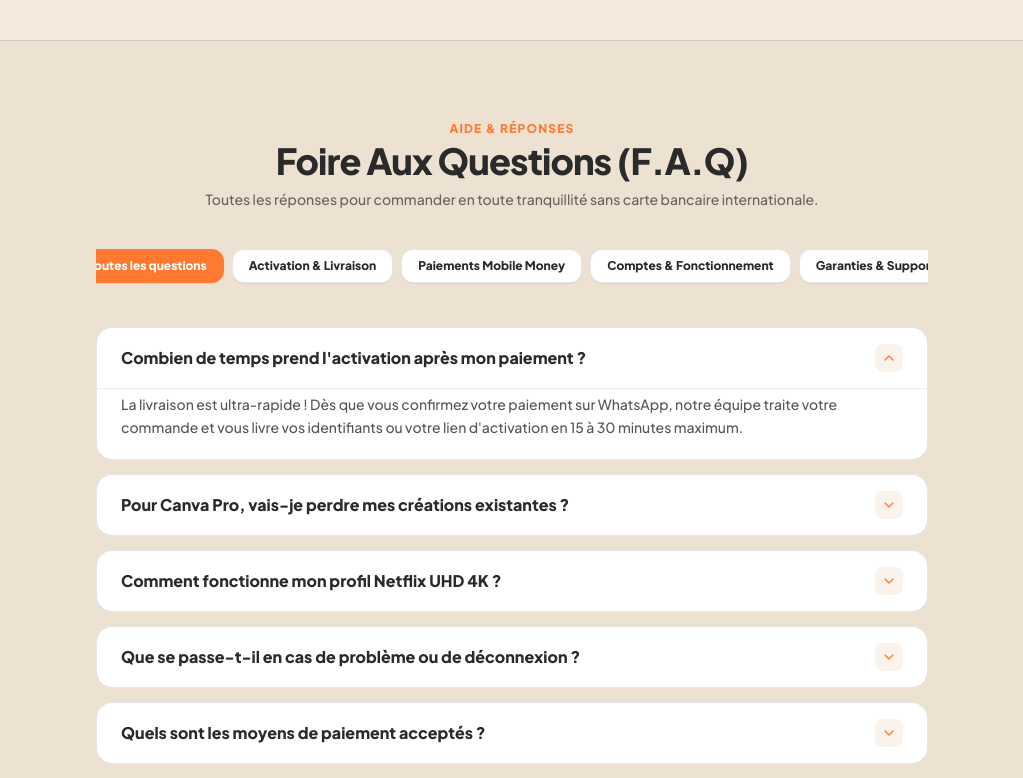
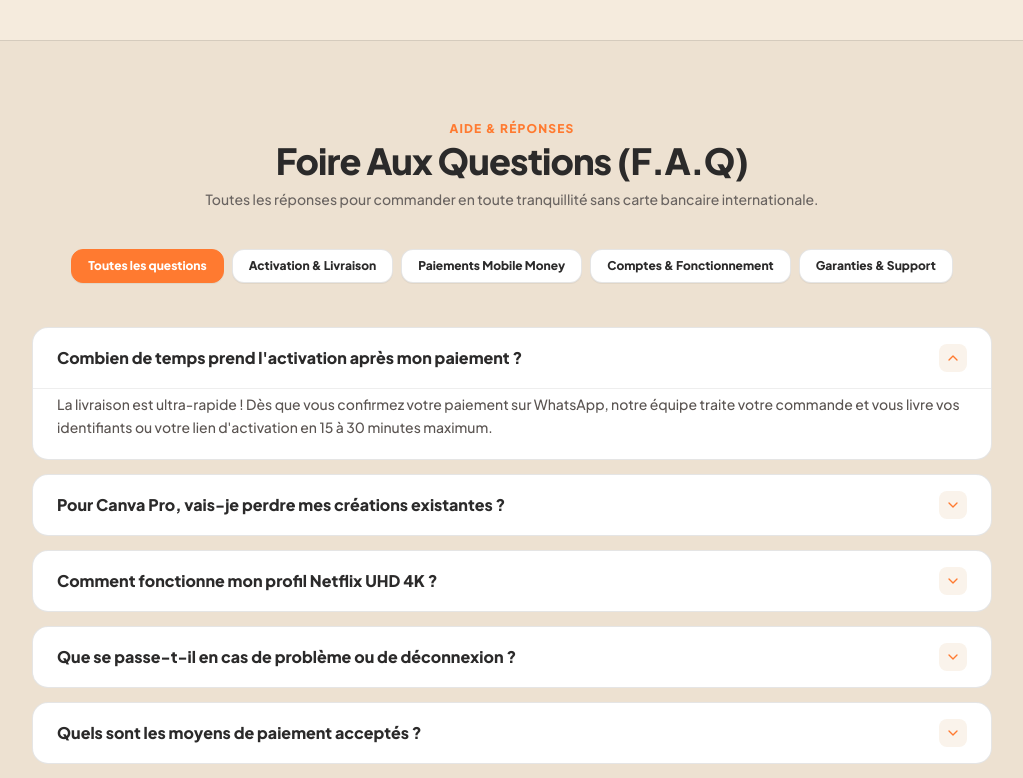
Before and after one commit to Yamisukeihiro/JC_SERVIC, a React (Vite) app: page / in a window 1280 px wide. Shown: the part 4660-5438 px from the top of the page, without its empty margins (128-1151 px from the left). Built offline with nearby package versions, Linux system fonts and the light colour scheme.

Commit message:
Adjust layout width in FAQSection component

```diff
--- a/src/components/FAQSection.tsx
+++ b/src/components/FAQSection.tsx
@@ -33,7 +33,7 @@ export const FAQSection: React.FC = () => {
         borderColor: isDarkMode ? 'rgba(245, 235, 221, 0.12)' : 'rgba(43, 42, 42, 0.12)',
       }}
     >
-      <div className="max-w-4xl mx-auto px-4 sm:px-6 lg:px-8">
+      <div className="w-full max-w-5xl mx-auto px-4 sm:px-6 lg:px-8">
         <div className="text-center mb-10">
           <span
             className="text-xs font-black tracking-widest uppercase block mb-1"
```
